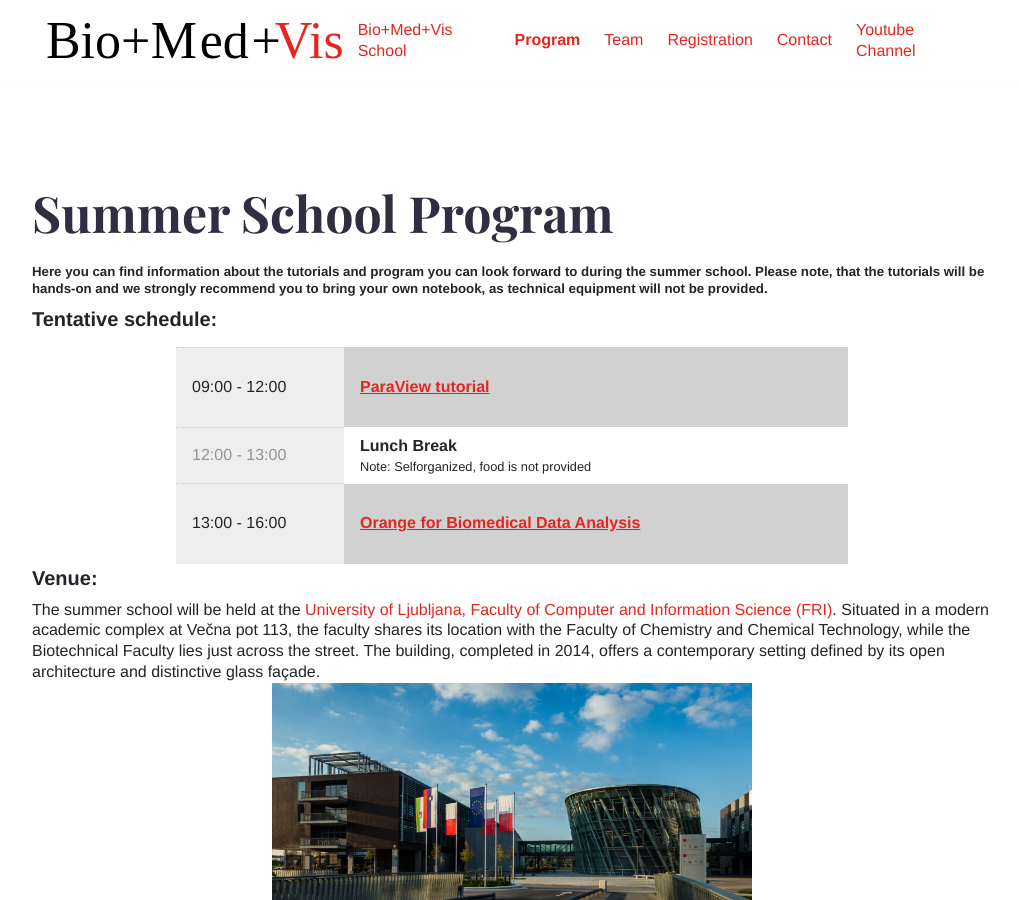
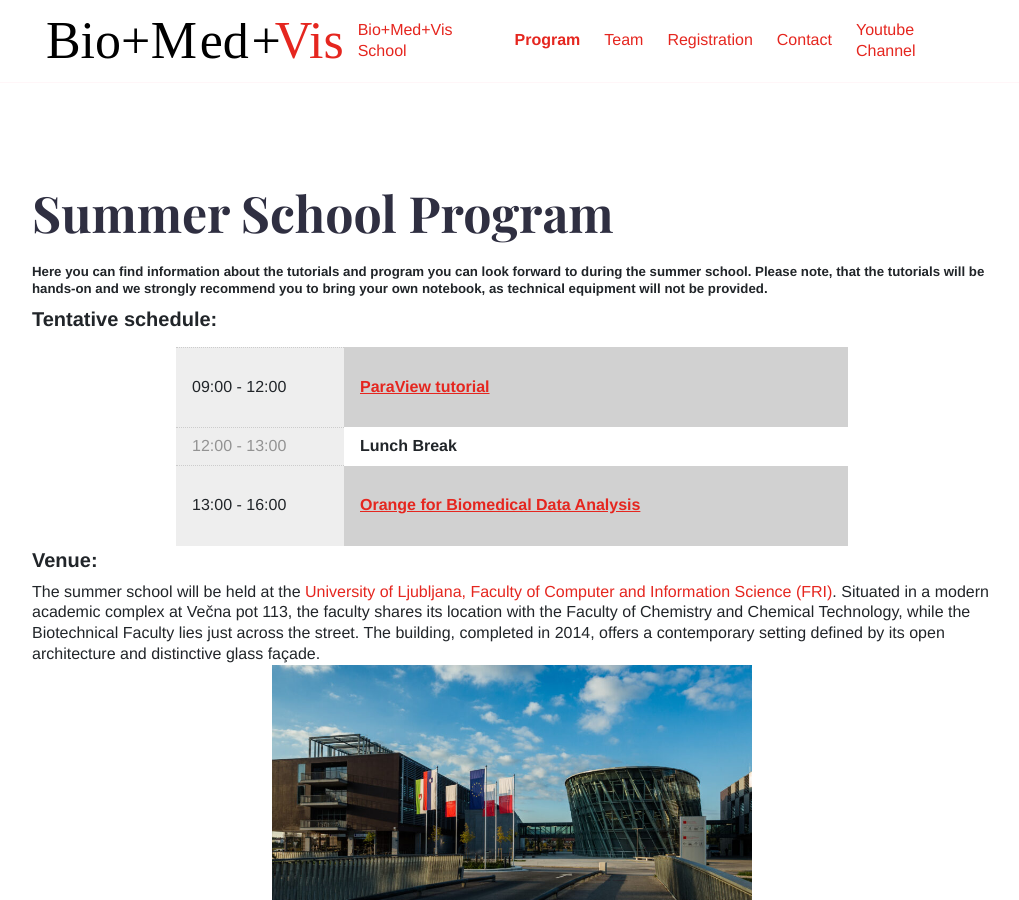
Before and after one commit to biomedvis/2026, a Jekyll site: the page built from _announcements/program.md, in a window 1280 px wide and 900 px high. Shown: the whole window, without its empty margins (128-1147 px from the left). Built offline with Jekyll 4.4.1, drawn with Linux system fonts in a browser that asks for light colours.

Commit message:
Update lunch break details in program layout
Removed note about self-organized lunch from schedule.

```diff
--- a/_layouts/program.html
+++ b/_layouts/program.html
@@ -263,8 +263,7 @@ body {
 
 					<tr>
 						<th class="break">12:00 - 13:00</th>
-						<td colspan="4" class="stage-mercury">Lunch Break <span>Note: Selforganized, food is not
-								provided</span></td>
+						<td colspan="4" class="stage-mercury">Lunch Break </td>
 					</tr>
 					<tr>
 						<th>13:00 - 16:00</th>
```
